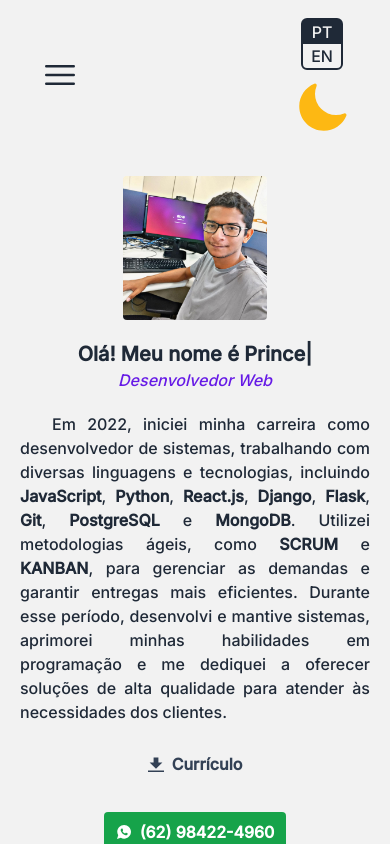
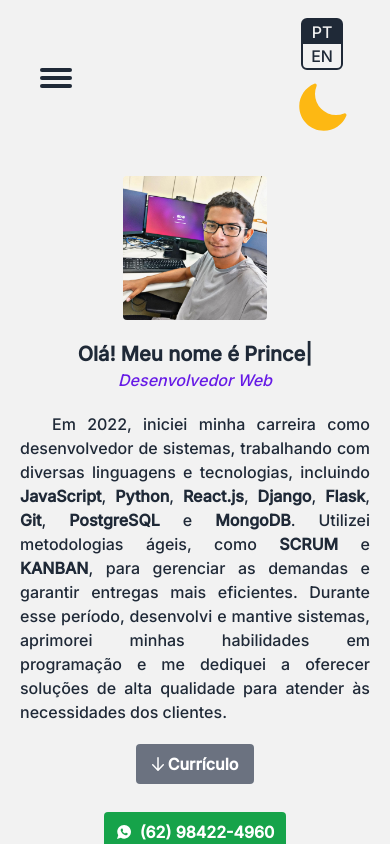
Before and after one commit to prince-neres/portfolio, a React (Vite) app: page / in a window 390 px wide. Built offline with nearby package versions, Linux system fonts and the light colour scheme.

Commit message:
Add framer motion animations in components

```diff
--- a/src/components/ContainerAbout/CvButton/index.jsx
+++ /dev/null
@@ -1,22 +0,0 @@
-import MeCV from "./me-cv.pdf";
-
-function CvButton({ title }) {
-  return (
-    <a
-      href={MeCV}
-      className="font-bold py-2 px-4 rounded inline-flex items-center cursor-pointer text-blue_ dark:text-yellow_	"
-      download
-    >
-      <svg
-        className="fill-current w-4 h-4 mr-2"
-        xmlns="http://www.w3.org/2000/svg"
-        viewBox="0 0 20 20"
-      >
-        <path d="M13 8V2H7v6H2l8 8 8-8h-5zM0 18h20v2H0v-2z" />
-      </svg>
-      <span className="group-hover:text-lg">{title}</span>
-    </a>
-  );
-}
-
-export default CvButton;
--- /dev/null
+++ b/src/components/ContainerAbout/DownloadCVButton/index.jsx
@@ -0,0 +1,29 @@
+import cv from "./me-cv.pdf";
+import { motion } from "framer-motion";
+import { ArrowDownIcon } from "@heroicons/react/20/solid";
+
+const DownloadCVButton = ({ title }) => {
+  const handleDownload = () => {
+    const element = document.createElement("a");
+    const file = new Blob(["Hello, world!"], { type: "text/plain" });
+    element.href = URL.createObjectURL(file);
+    element.download = cv;
+    document.body.appendChild(element);
+    element.click();
+    document.body.removeChild(element);
+  };
+
+  return (
+    <motion.button
+      className="bg-gray-500 hover:bg-gray-400 text-white font-bold py-2 pl-3 pr-4 rounded flex items-center justify-center duration-200"
+      whileHover={{ scale: 1.05 }}
+      whileTap={{ scale: 0.9 }}
+      onClick={handleDownload}
+    >
+      <ArrowDownIcon className="w-5" />
+      {title}
+    </motion.button>
+  );
+};
+
+export default DownloadCVButton;
--- a/src/components/ContainerAbout/index.jsx
+++ b/src/components/ContainerAbout/index.jsx
@@ -6,7 +6,7 @@ import { Context } from "../../Context";
 import about_pt from "./about_pt.json";
 import about_en from "./about_en.json";
 import Me from "../../assets/me.jpg";
-import CvButton from "./CvButton";
+import DownloadCVButton from "./DownloadCVButton";
 import TypingAnimation from "./TypingAnimation";
 
 const ContainerAbout = () => {
@@ -50,7 +50,7 @@ const ContainerAbout = () => {
             />
           ))}
           <div className="flex justify-center pt-5">
-            <CvButton
+            <DownloadCVButton
               title={language === "pt-BR" ? "Currículo" : "Curriculum"}
             />
           </div>
--- a/src/components/ContainerProjects/index.jsx
+++ b/src/components/ContainerProjects/index.jsx
@@ -4,7 +4,27 @@ import { Context } from "../../Context";
 import projects_en from "./projects_en.json";
 import projects_pt from "./projects_pt.json";
 import { FaGithub, FaLink } from "react-icons/fa";
+import { motion } from "framer-motion";
 
+const container = {
+  hidden: { opacity: 1, scale: 0 },
+  visible: {
+    opacity: 1,
+    scale: 1,
+    transition: {
+      delayChildren: 0.3,
+      staggerChildren: 0.2,
+    },
+  },
+};
+
+const item = {
+  hidden: { y: 20, opacity: 0 },
+  visible: {
+    y: 0,
+    opacity: 1,
+  },
+};
 const ContainerProjects = () => {
   const [language] = useContext(Context);
   const defineContent = language === "pt-BR" ? projects_pt : projects_en;
@@ -21,9 +41,19 @@ const ContainerProjects = () => {
 
   return (
     <div className="py-5 lg:py-0 px-5 md:px-10 xl:px-56 2xl:px-96 flex">
-      <div className="grid grid-cols-1 md:grid-cols-3 gap-5 px-5 md:px-10 lg:px-0">
+      <div className="">
+        <motion.div
+          className="container grid grid-cols-1 md:grid-cols-3 gap-5 px-5 md:px-10 lg:px-0"
+          variants={container}
+          initial="hidden"
+          animate="visible"
+        >
           {content.projects.map((project, index) => (
-          <div key={index} className="text-center">
+            <motion.div
+              key={index}
+              className="item text-center"
+              variants={item}
+            >
               <div className="group">
                 {!imageLoaded && <Spin />}
                 <img
@@ -61,8 +91,9 @@ const ContainerProjects = () => {
                   <i>{content.titles.repo}</i>
                 </a>
               ) : null}
-          </div>
+            </motion.div>
           ))}
+        </motion.div>
       </div>
     </div>
   );
--- a/src/components/Navbar/LanguageSwitcher/index.jsx
+++ b/src/components/Navbar/LanguageSwitcher/index.jsx
@@ -3,13 +3,17 @@ const LanguageSwitcher = ({ language, setLanguage }) => {
     <span className="bg-sun flex flex-col mb-3 sm:mb-0 sm:flex-row sm:mr-5 outline outline-2 outline-light-200 rounded">
       <button
         onClick={() => setLanguage("pt-BR")}
-        className={`px-2 ${language == "pt-BR" ? "is-pt" : "is-en"}`}
+        className={`px-2 ${
+          language == "pt-BR" ? "is-pt" : "is-en"
+        } duration-300`}
       >
         PT
       </button>
       <button
         onClick={() => setLanguage("en-US")}
-        className={`px-2 ${language == "pt-BR" ? "is-en" : "is-pt"}`}
+        className={`px-2 ${
+          language == "pt-BR" ? "is-en" : "is-pt"
+        } duration-300`}
       >
         EN
       </button>
--- /dev/null
+++ b/src/components/Navbar/MobileMenu/ToggleButton/index.jsx
@@ -0,0 +1,21 @@
+import { motion } from "framer-motion";
+
+export default ({ toggle, isOpen }) => (
+  <div
+    onClick={toggle}
+    className="w-5 h-5 mx-5 flex flex-col justify-between cursor-pointer select-none"
+  >
+    <motion.div
+      className="bg-light-text dark:bg-dark-text rounded-md h-1 w-8"
+      animate={isOpen ? { rotate: 45, y: 5 } : { rotate: 0, y: 0 }}
+    />
+    <motion.div
+      className="bg-light-text dark:bg-dark-text rounded-md h-1 w-8"
+      animate={isOpen ? { opacity: 0 } : { opacity: 1 }}
+    />
+    <motion.div
+      className="bg-light-text dark:bg-dark-text rounded-md h-1 w-8"
+      animate={isOpen ? { rotate: -45, y: -5 } : { rotate: 0, y: 0 }}
+    />
+  </div>
+);
--- a/src/components/Navbar/MobileMenu/index.jsx
+++ b/src/components/Navbar/MobileMenu/index.jsx
@@ -1,20 +1,34 @@
-import { Bars3Icon } from "@heroicons/react/24/solid";
 import { Link } from "react-router-dom";
+import ToggleButton from "./ToggleButton";
+import { useCycle, motion } from "framer-motion";
 
 const MobileMenu = ({ location, content }) => {
-  const mobile_menu = () => {
-    const menu = document.querySelector(".mobile-menu");
-    menu.classList.toggle("hidden");
+  const [isOpen, toggleOpen] = useCycle(false, true);
+
+  const variants = {
+    open: {
+      opacity: 1,
+      y: 0,
+    },
+    closed: {
+      opacity: 0,
+      y: -10,
+    },
   };
 
   return (
     <>
-      <div className="block md:hidden items-center pl-5" onClick={mobile_menu}>
-        <button className="outline-none mobile-menu-button">
-          <Bars3Icon className="h-10" />
-        </button>
+      <div className="block md:hidden items-center  text-center">
+        <ToggleButton isOpen={isOpen} toggle={() => toggleOpen()} />
       </div>
-      <div className="hidden mobile-menu">
+      <div className="md:hidden">
+        {isOpen ? (
+          <motion.div
+            initial="closed"
+            animate="open"
+            exit="closed"
+            variants={variants}
+          >
             <div className="flex flex-col md:hidden items-center">
               <div
                 className={`px-5 py-6 ${
@@ -49,7 +63,9 @@ const MobileMenu = ({ location, content }) => {
               </div>
               <div
                 className={`px-5 py-6 ${
-              location.pathname === "/projects" ? "nav-link-active" : "nav-link"
+                  location.pathname === "/projects"
+                    ? "nav-link-active"
+                    : "nav-link"
                 }`}
               >
                 <Link to="/projects" className="flex justify-center">
@@ -57,6 +73,8 @@ const MobileMenu = ({ location, content }) => {
                 </Link>
               </div>
             </div>
+          </motion.div>
+        ) : null}
       </div>
     </>
   );
--- a/src/components/Navbar/ToggleTheme/index.jsx
+++ b/src/components/Navbar/ToggleTheme/index.jsx
@@ -1,5 +1,6 @@
 import { MoonIcon, SunIcon } from "@heroicons/react/24/solid";
 import { useEffect } from "react";
+import { motion } from "framer-motion";
 
 export default function ToggleTheme() {
   useEffect(() => {
@@ -19,6 +20,11 @@ export default function ToggleTheme() {
 
   return (
     <div className="h-14 rounded-full select-none">
+      <motion.div
+        className="container"
+        whileHover={{ scale: 1.2, rotate: 360, transition: { duration: 1 } }}
+        whileTap={{ scale: 0.8, rotate: -360, borderRadius: "100%" }}
+      >
         <MoonIcon
           className="text-sun_ block dark:hidden cursor-pointer h-14 hover:text-yellow-400 duration-300"
           onClick={toogle}
@@ -27,6 +33,7 @@ export default function ToggleTheme() {
           className="text-sun_ hidden dark:block cursor-pointer h-14 hover:text-yellow-400 duration-300"
           onClick={toogle}
         />
+      </motion.div>
     </div>
   );
 }
--- a/src/pages/AnimatedPage/index.jsx
+++ b/src/pages/AnimatedPage/index.jsx
@@ -13,7 +13,7 @@ const AnimatedPage = ({ children }) => {
       initial="initial"
       animate="animate"
       exit="exit"
-      transition={{ duration: 1 }}
+      transition={{ duration: 0.5 }}
     >
       {children}
     </motion.div>
--- a/src/pages/Base/index.jsx
+++ b/src/pages/Base/index.jsx
@@ -3,7 +3,6 @@ import { Outlet } from "react-router";
 import { Context } from "../../Context";
 import Footer from "../../components/Footer";
 import Navbar from "../../components/Navbar";
-import { AnimatePresence } from "framer-motion";
 
 const Base = () => {
   const [language, setLanguage] = useState(
@@ -14,9 +13,7 @@ const Base = () => {
     <div className="h-screen flex flex-col justify-between overflow-x-hidden scrollbar-thin scrollbar-thumb-blue_ dark:scrollbar-thumb-yellow_ overflow-y-scroll scrollbar-thumb-rounded-full">
       <Context.Provider value={[language, setLanguage]}>
         <Navbar />
-        <AnimatePresence mode="wait">
-          <Outlet />
-        </AnimatePresence>
+        <Outlet />
         <Footer />
       </Context.Provider>
     </div>
```
Also changed, not shown: 1 other file (tests, documents, lock files or other folders). Lines whose indentation alone changed are shown as unchanged.
